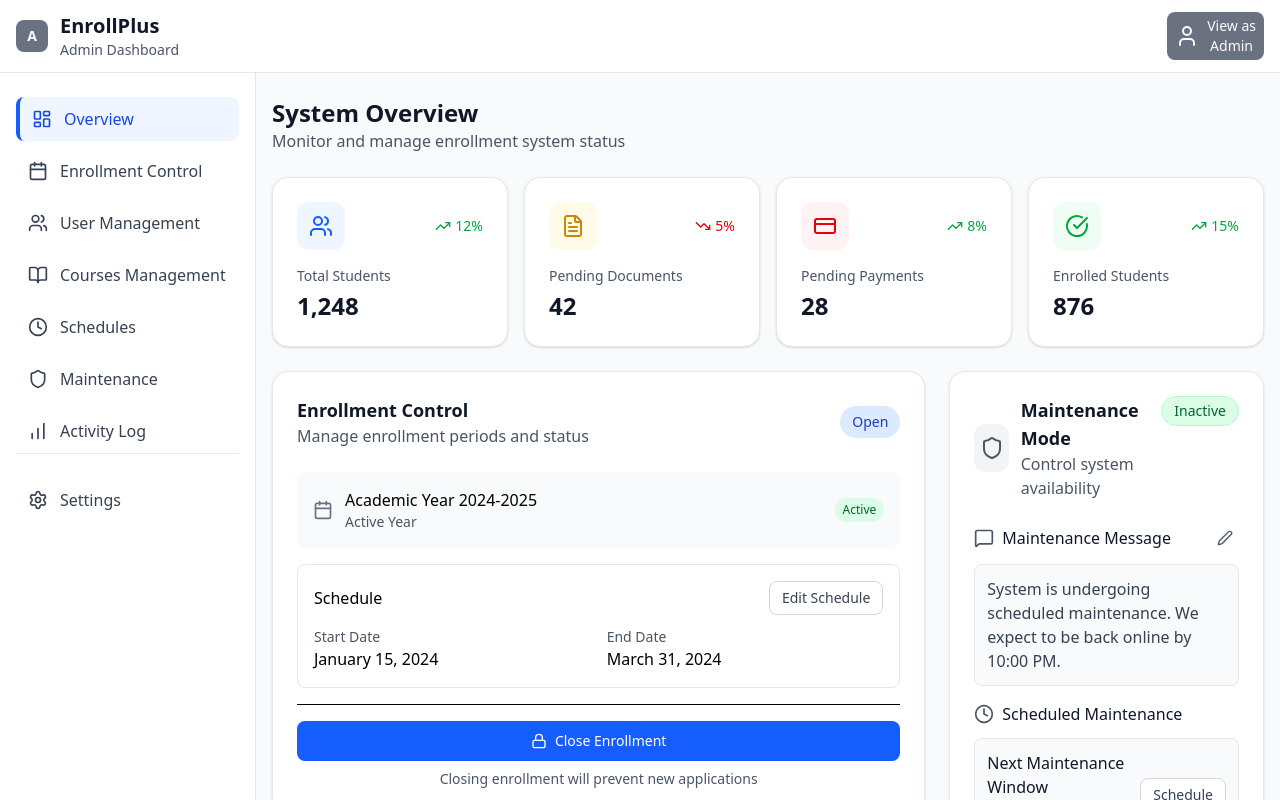
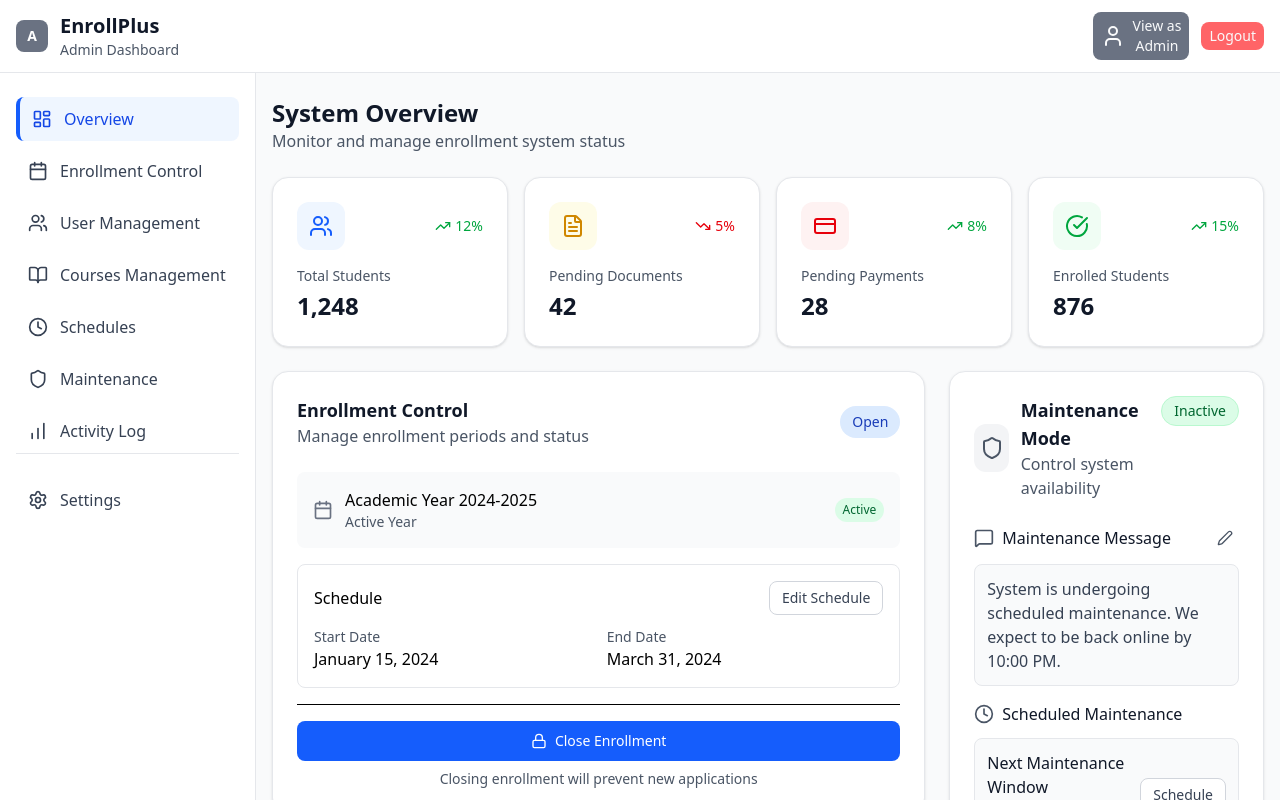
Before and after one commit to Rexia0608/enrollPluProject, a React (Vite) app in the folder frontend/: page /admin/dashboard in a window 1280 px wide. Shown: the top 800 px of the page. Built offline with nearby package versions, Linux system fonts and the light colour scheme; sample sign-in values are in the browser's storage.

Commit message:
new update

```diff
--- a/frontend/src/components/layout/AppHeader.jsx
+++ b/frontend/src/components/layout/AppHeader.jsx
@@ -6,7 +6,8 @@ import { NavLink } from "react-router-dom";
 import { button } from "framer-motion/client";
 
 function AppHeader({ title, role, onMenuClick }) {
-  const { user } = useAuth();
+  const { user, logout } = useAuth();
+
   const isStaff = ["admin", "faculty"].includes(user.role);
 
   const getRoleColor = () => {
@@ -20,6 +21,11 @@ function AppHeader({ title, role, onMenuClick }) {
       default:
         return "bg-gray-600";
     }
+  };
+
+  const handleLogout = () => {
+    logout(); // clears context + localStorage
+    navigate("/login"); // redirect
   };
 
   return (
@@ -67,6 +73,15 @@ function AppHeader({ title, role, onMenuClick }) {
               )}
             </div>
           </div>
+
+          <button
+            onClick={handleLogout}
+            className={`hidden md:flex items-center space-x-2 py-1 px-2 bg-red-400 rounded-lg hover:bg-gray-300 cursor-pointer`}
+          >
+            <div className="block text-center text-gray-50">
+              <h3 className="text-sm font-light">Logout</h3>
+            </div>
+          </button>
         </div>
       </div>
     </header>
```
